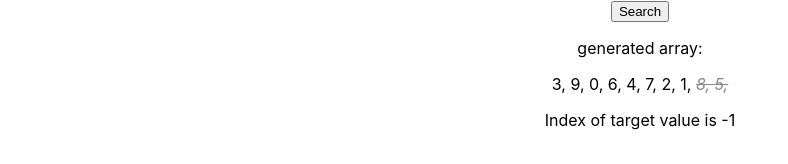
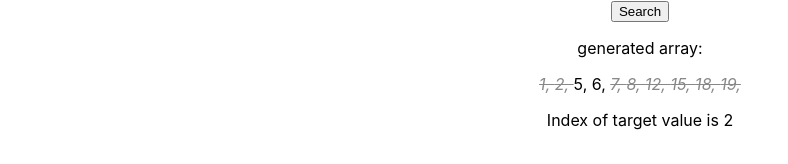
Before and after one commit to edenfuller/dsa-examples, a React (Create React App) app: page /binary-search in a window 1280 px wide. Both pictures are taken after a click on the button "Search". Shown: the part 286-450 px from the top of the page, without its empty margins (0-788 px from the left). Built offline with nearby package versions, Linux system fonts and the light colour scheme.

Commit message:
Sort the array and fix search logic

```diff
--- a/src/components/BinarySearch.js
+++ b/src/components/BinarySearch.js
@@ -13,7 +13,8 @@ function BinarySearch() {
   const returnArray = (targetLength) => {
       let arr = [];
       while (arr.length < targetLength){
-          const newValue = Math.floor(Math.random() * targetLength);
+
+          const newValue = Math.floor(Math.random() * (targetLength *2));
           console.log(`checking for presence of ${newValue} in array...`);
           if (arr.indexOf(newValue) === -1) arr.push(newValue);
       }
@@ -22,32 +23,35 @@ function BinarySearch() {
 
   }
 
-    const binarySearch = (arr, x) => {
+    const binarySearch = (a, x) => {
+        const arr = a.sort((a, b) => a - b);
         setGeneratedArray(arr);
 
-        let startValue=0;
-        let endValue=arr.length-1;
+        let start=0;
+        let end=arr.length-1;
+        setStart(start);
+        setEnd(end);
 
         // Iterate while start not meets end
-        while (startValue <= endValue){
+        while (start <= end){
 
             // Find the mid index
-            let mid=Math.floor((startValue + endValue)/2);
+            let mid=Math.floor((start + end)/2);
 
             // If element is present at mid, return True
-            if (arr[mid]===x) return x;
+            if (arr[mid]===x) return mid;
 
             // Else look in left or right half accordingly
             else if (arr[mid] < x)  {
-                startValue = mid + 1;
-                 console.log(`new start = ${startValue}`);
-                 setStart(startValue);
+                 start = mid + 1;
+                 console.log(`new start = ${start}`);
+                 setStart(start);
                 }
             else{
-                endValue = mid - 1;
+                 end = mid - 1;
 
-                 console.log(`new end = ${endValue}`);
-                 setEnd(endValue);}
+                 console.log(`new end = ${end}`);
+                 setEnd(end);}
         }
 
         return -1;
@@ -55,7 +59,7 @@ function BinarySearch() {
 
     const printArray = () => {
         const items = generatedArray.map((val, i) => {
-            return <span className={`${i < start || i > end && 'excluded'}`} key={`binary-span-${i}`} >
+            return <span className={`${i === valueIndex && 'correct'} ${i <start && 'excluded'}  ${i > end && 'excluded'}`} key={`binary-span-${i}`} >
                 {`${val}, `}
             </span>
         })
```
